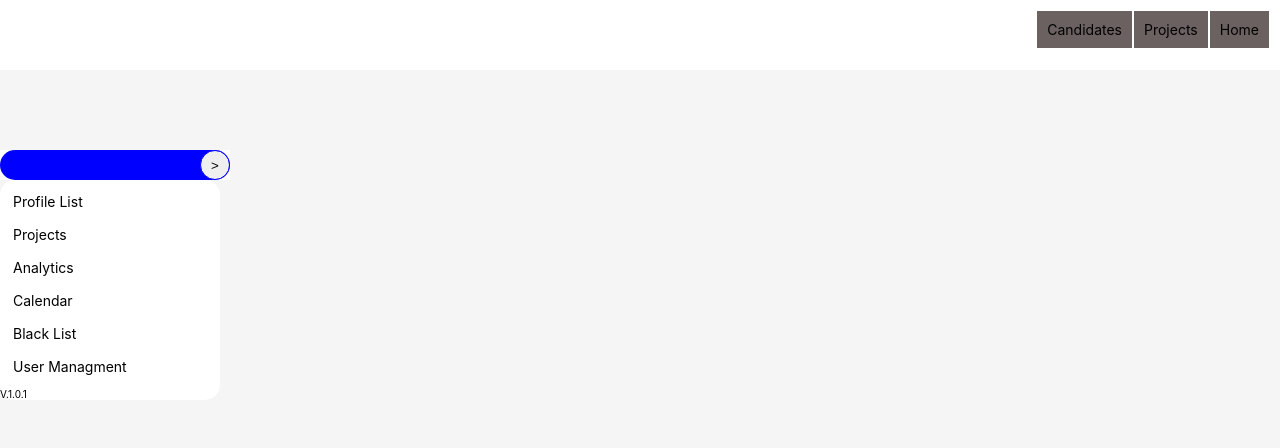
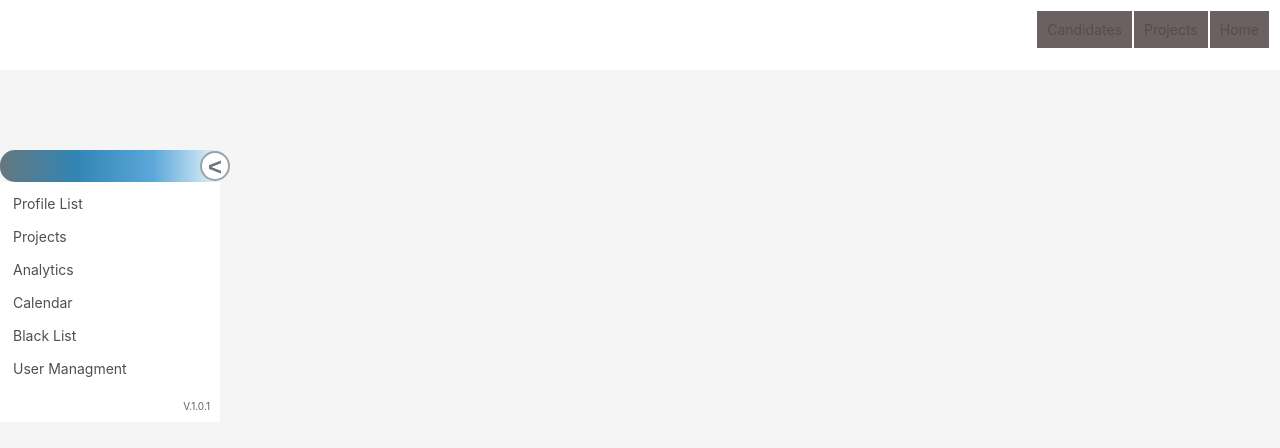
Before and after one commit to Bmirt/HRprogramm, a React (Create React App) app: page /home in a window 1280 px wide. Shown: the top 448 px of the page. Built offline with nearby package versions, Linux system fonts and the light colour scheme.

Commit message:
animations

```diff
--- a/src/components/Sidebar/Sidebar.js
+++ b/src/components/Sidebar/Sidebar.js
@@ -22,7 +22,7 @@ export class Sidebar extends Component {
               className={styles.toggleExpandBtn}
               onClick={this.handleClick}
             >
-              >
+              {'<'}
             </button>
           </div>
           <ul className={styles.slidingSidebar}>
--- a/src/components/Sidebar/Sidebar.module.css
+++ b/src/components/Sidebar/Sidebar.module.css
@@ -1,6 +1,5 @@
 .sidebar {
-    color: black;
-    background: white;
+    color: rgb(102, 94, 94);
     display: flex;
     flex-direction: column;
     top: 150px;
@@ -9,20 +8,27 @@
 .slidingSidebar {
     position: absolute;
     animation-name: example;
-    animation-duration: 1s;
-    background: white;
-    border-radius: 15px;
+    animation-duration: 0.5s;
+    width: 220px;
+    background-color: white
+}
+.slidingSidebar span {
+    display: block;
+    width: 100%;
+    text-align: right;
+    padding: 10px;
 }
 @keyframes example {
-    from {left: -100px}
+    from {left: -180px}
     to {left: 0}
   }
 
 .btnSlide {
-    background: blue;
+    background-color: #3185b4;
+    background-image: linear-gradient(to right, #66777f, #3185b4, #5ca8da, white);
     border-radius: 15px;
     animation-name: example2;
-    animation-duration: 1s;
+    animation-duration: 0.5s;
     width: 230px
 }
 @keyframes example2 {
@@ -31,20 +37,23 @@
 }
 
 a{
-   color: black;
+   color: rgb(83, 78, 78);
 }
 .sidebar li {
     padding: 3px;
-    background: white;
-    width: 200px;
     margin: 10px;
 }
 .toggleExpandBtn {
     width: 30px;
     height: 30px;
-    border: 1px solid blue;
+    margin: 1px;
+    border: 2px solid #66777fab;
     border-radius: 50%;
     outline: none;
     position: relative;
-    left: Calc( 100% - 30px );
+    background: rgb(255, 255, 255);
+    left: Calc( 100% - 31px );
+    color: #66777f;
+    font-size: 24px;
+    font-weight: bold;
 }
```
